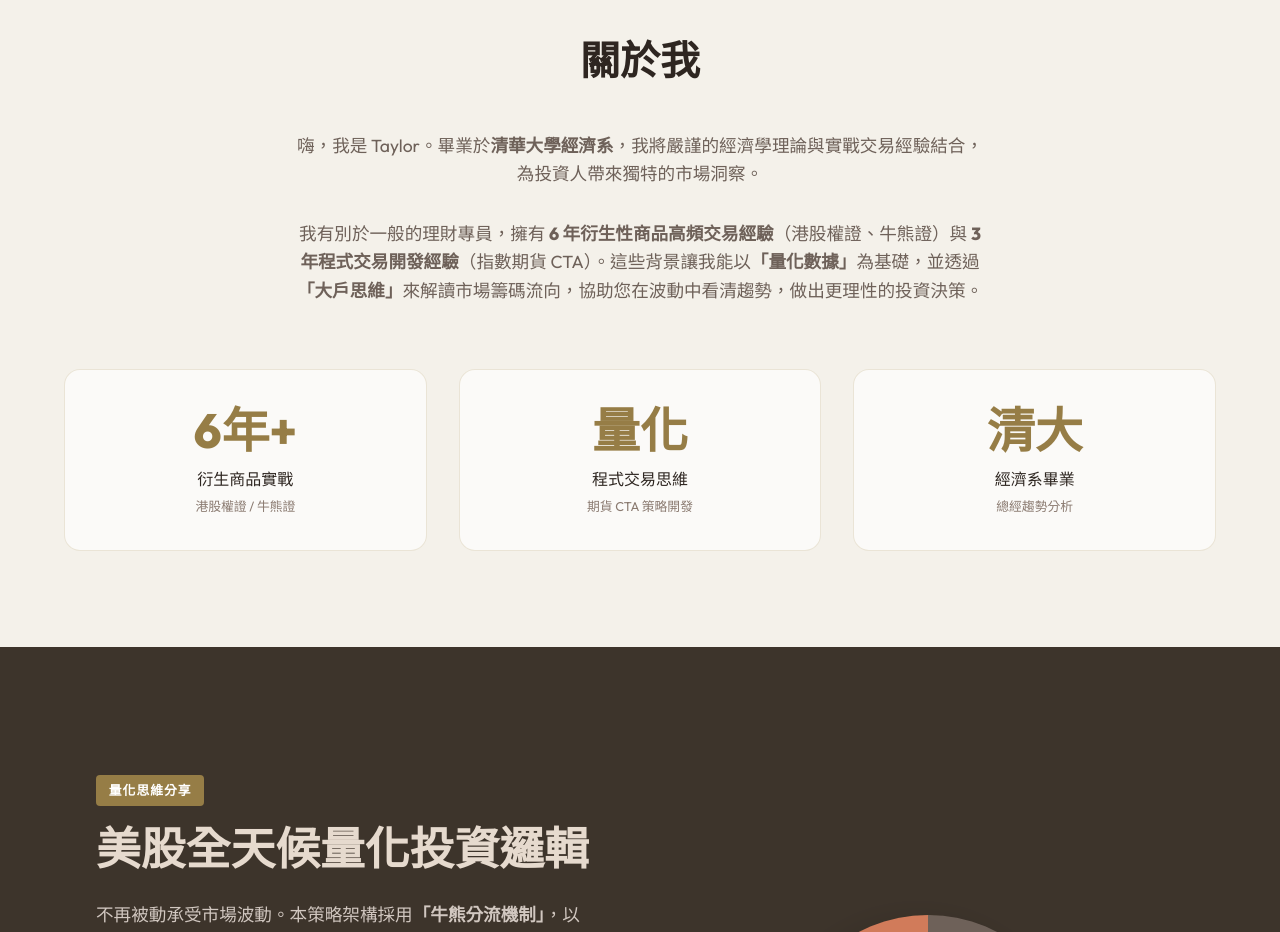
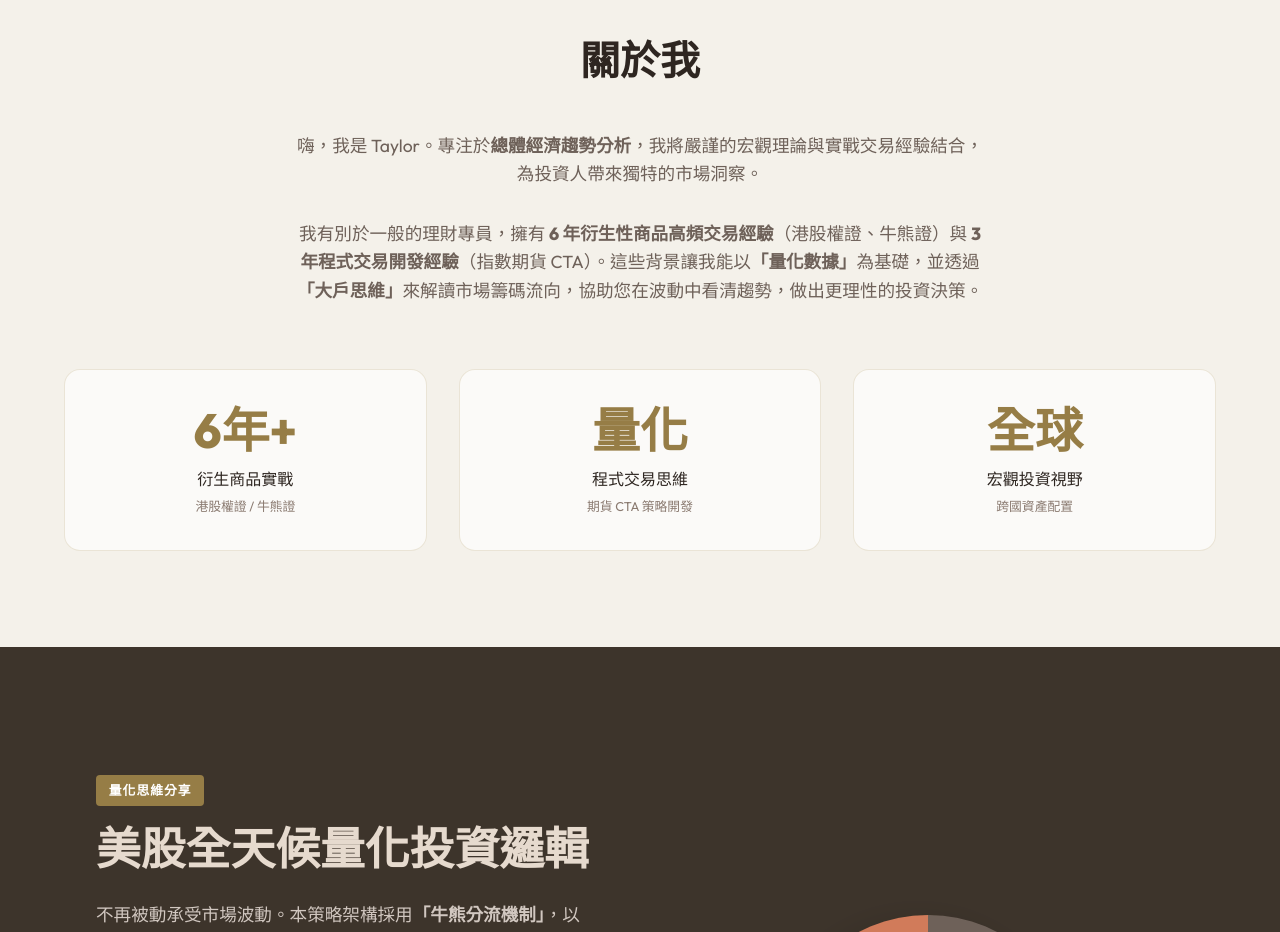
Before and after one commit to TaylorYam/my-personal-website, a plain HTML site: page index.html in a window 1280 px wide. Shown: the part 860-1792 px from the top of the page. Drawn offline with Linux system fonts and the light colour scheme.

Commit message:
Update bio: replace education with global vision

```diff
--- a/index.html
+++ b/index.html
@@ -61,7 +61,7 @@
             <h2 class="section-title">關於我</h2>
             <div class="about-content">
                 <p class="section-desc">
-                    嗨，我是 Taylor。畢業於<strong>清華大學經濟系</strong>，我將嚴謹的經濟學理論與實戰交易經驗結合，為投資人帶來獨特的市場洞察。
+                    嗨，我是 Taylor。專注於<strong>總體經濟趨勢分析</strong>，我將嚴謹的宏觀理論與實戰交易經驗結合，為投資人帶來獨特的市場洞察。
                 </p>
                 <p class="section-desc" style="margin-top: -2rem;">
                     我有別於一般的理財專員，擁有 <strong>6 年衍生性商品高頻交易經驗</strong>（港股權證、牛熊證）與 <strong>3 年程式交易開發經驗</strong>（指數期貨
@@ -79,8 +79,8 @@
                     <p>程式交易思維<br><span style="font-size:0.8rem; color:#8a7a70;">期貨 CTA 策略開發</span></p>
                 </div>
                 <div class="stat-card">
-                    <h3>清大</h3>
-                    <p>經濟系畢業<br><span style="font-size:0.8rem; color:#8a7a70;">總經趨勢分析</span></p>
+                    <h3>全球</h3>
+                    <p>宏觀投資視野<br><span style="font-size:0.8rem; color:#8a7a70;">跨國資產配置</span></p>
                 </div>
             </div>
         </div>
```
